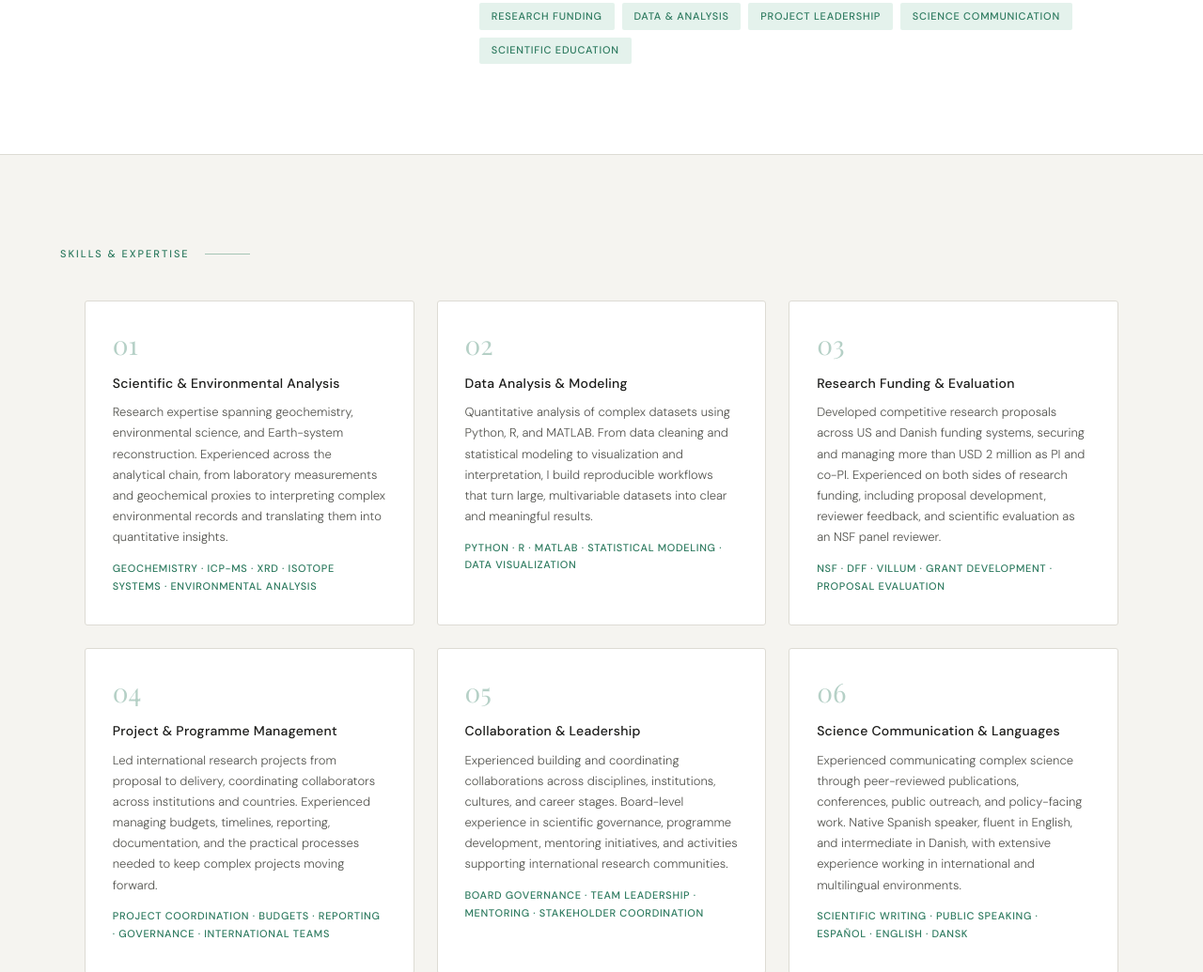
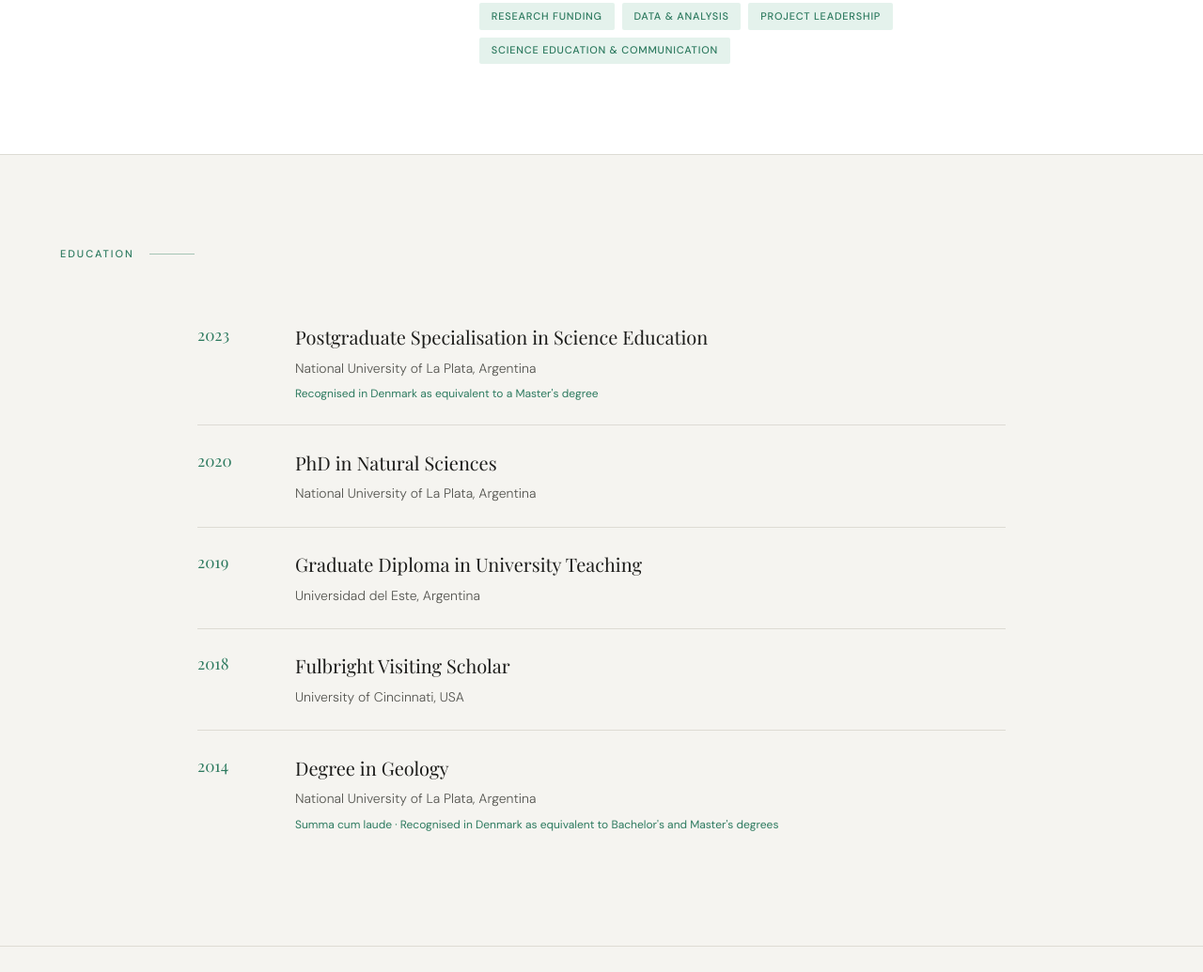
Before and after one commit to mariano-remirez/marianoremirez, a plain HTML site: page index.html in a window 1280 px wide. Shown: the part 1765-2800 px from the top of the page at 94% size. Drawn offline with nearby package versions, Linux system fonts and the light colour scheme; a web font is replaced by a local one.

Commit message:
Add education section with detailed entries
Added education section with multiple education items including degrees and institutions.

```diff
--- a/index.html
+++ b/index.html
@@ -269,7 +269,61 @@
       padding: 0.3rem 0.8rem;
       border-radius: 2px;
     }
+    /* ── EDUCATION ── */
+    #education {
+      background: var(--bg);
+      border-bottom: 0.5px solid var(--border);
+    }
 
+    .education-list {
+      max-width: 860px;
+      margin: 0 auto;
+    }
+
+    .education-item {
+      display: grid;
+      grid-template-columns: 80px 1fr;
+      gap: 1.5rem;
+      padding: 1.4rem 0;
+      border-bottom: 0.5px solid var(--border);
+    }
+
+    .education-item:last-child {
+      border-bottom: none;
+    }
+
+    .education-year {
+      font-family: var(--serif);
+      font-size: 17px;
+      color: var(--accent);
+    }
+
+    .education-degree {
+      font-family: var(--serif);
+      font-size: 20px;
+      font-weight: 400;
+      color: var(--text);
+      margin-bottom: 0.3rem;
+    }
+
+    .education-institution {
+      font-size: 14px;
+      font-weight: 300;
+      color: var(--text-mid);
+    }
+
+    .education-note {
+      font-size: 12px;
+      color: var(--accent);
+      margin-top: 0.3rem;
+    }
+
+    @media (max-width: 540px) {
+      .education-item {
+        grid-template-columns: 50px 1fr;
+        gap: 1rem;
+      }
+    }
     /* ── SKILLS ── */
     #skills { background: var(--bg); }
     .skills-grid {
@@ -644,6 +698,7 @@
     <a href="#hero" class="nav-name">Mariano Remírez</a>
     <ul class="nav-links">
       <li><a href="#about">About</a></li>
+      <li><a href="#education">Education</a></li>
       <li><a href="#skills">Skills</a></li>
       <li><a href="#service">Leadership</a></li>
       <li><a href="#projects">Research</a></li>
@@ -686,12 +741,85 @@
           <span class="tag">RESEARCH FUNDING</span>
           <span class="tag">DATA & ANALYSIS</span>
           <span class="tag">PROJECT LEADERSHIP</span>
-          <span class="tag">SCIENCE COMMUNICATION</span>
-          <span class="tag">SCIENTIFIC EDUCATION</span>
+          <span class="tag">SCIENCE EDUCATION & COMMUNICATION</span>
         </div>
       </div>
     </div>
   </section>
+
+<!-- EDUCATION -->
+<section id="education">
+  <div class="section-label fade-up">Education</div>
+  <div class="education-list fade-up">
+
+    <div class="education-item">
+      <div class="education-year">2023</div>
+      <div>
+        <div class="education-degree">
+          Postgraduate Specialisation in Science Education
+        </div>
+        <div class="education-institution">
+          National University of La Plata, Argentina
+        </div>
+        <div class="education-note">
+          Recognised in Denmark as equivalent to a Master's degree
+        </div>
+      </div>
+    </div>
+
+    <div class="education-item">
+      <div class="education-year">2020</div>
+      <div>
+        <div class="education-degree">
+          PhD in Natural Sciences
+        </div>
+        <div class="education-institution">
+          National University of La Plata, Argentina
+        </div>
+      </div>
+    </div>
+
+    <div class="education-item">
+      <div class="education-year">2019</div>
+      <div>
+        <div class="education-degree">
+          Graduate Diploma in University Teaching
+        </div>
+        <div class="education-institution">
+          Universidad del Este, Argentina
+        </div>
+      </div>
+    </div>
+
+    <div class="education-item">
+      <div class="education-year">2018</div>
+      <div>
+        <div class="education-degree">
+          Fulbright Visiting Scholar
+        </div>
+        <div class="education-institution">
+          University of Cincinnati, USA
+        </div>
+      </div>
+    </div>
+
+    <div class="education-item">
+      <div class="education-year">2014</div>
+      <div>
+        <div class="education-degree">
+          Degree in Geology
+        </div>
+        <div class="education-institution">
+          National University of La Plata, Argentina
+        </div>
+        <div class="education-note">
+          Summa cum laude · Recognised in Denmark as equivalent to Bachelor's and Master's degrees
+        </div>
+      </div>
+    </div>
+
+  </div>
+</section>
 
 <!-- SKILLS -->
 <section id="skills">
```
